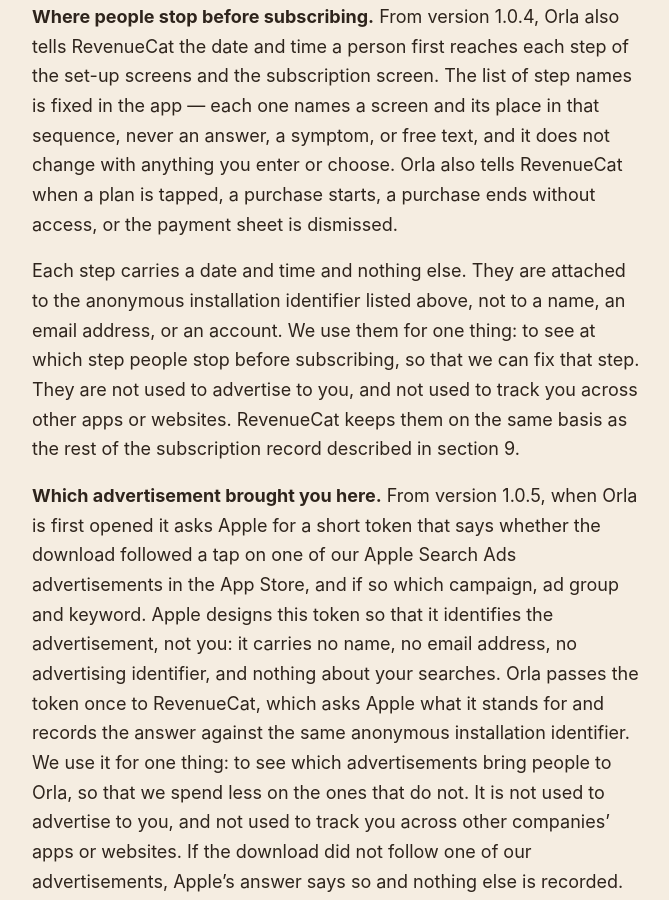
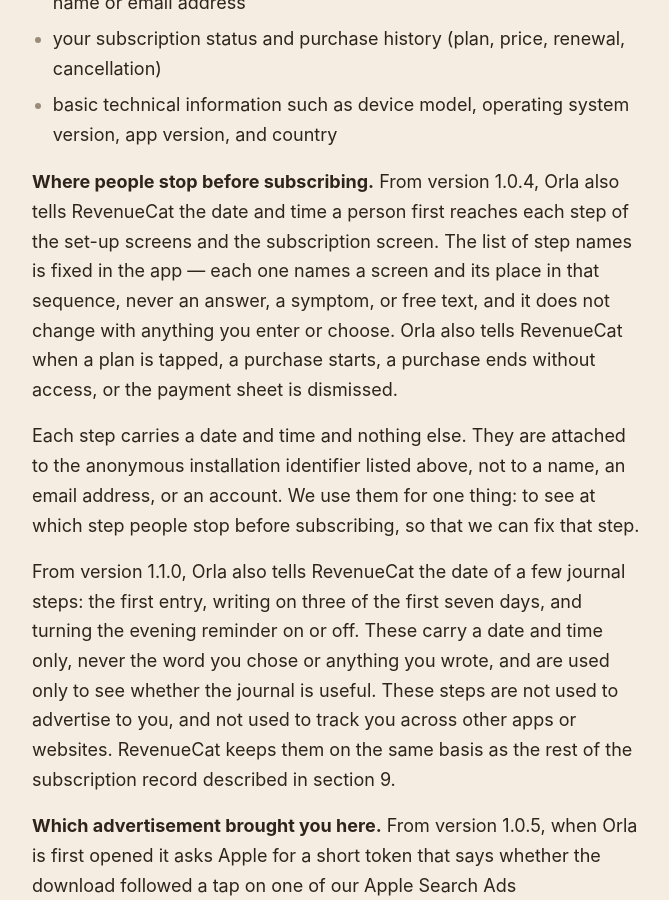
Before and after one commit to vdburger1991/tjbventures-legal, a Jekyll site: the page built from privacy.md, in a window 1280 px wide and 900 px high, scrolled down 2200 px. Shown: the whole window, without its empty margins (304-973 px from the left). Built offline with Jekyll 4.4.1, drawn with Linux system fonts in a browser that asks for light colours; some of the changed text lies outside the part shown.

Commit message:
Orla privacy: journal (1.1.0) stays on the device; journal step dates to RevenueCat
Co-Authored-By: Claude Opus 5.5 <noreply@anthropic.com>
Claude-Session: https://claude.ai/code/session_01CaP8DgXAThcwMZJt7s2KQj

```diff
--- a/privacy.md
+++ b/privacy.md
@@ -13,9 +13,11 @@ Orla runs no server that holds your health information. There is no Orla account
 
 ## 1. What you log in Orla
 
-Symptoms, severity, cycle dates, hormone therapy (type, dose, route, start and stop dates), supplements, and any notes or questions you write.
+Symptoms, severity, cycle dates, hormone therapy (type, dose, route, start and stop dates), supplements, any notes or questions you write, and your journal (the word you choose for a day and anything you write about it).
 
 **Where it is stored.** On your device, in the app's own encrypted storage, protected by iOS Data Protection and your device passcode or biometric lock.
+
+**Your journal.** From version 1.1.0, journal entries are kept in the same place, on your device only. They are never part of the PDF summary you export and never sent to us, to RevenueCat or to anyone else. You can lock them behind Face ID in Settings.
 
 **Who can see it.** You. We cannot. It is not sent to any server we operate, because we do not operate one.
 
@@ -50,7 +52,9 @@ Orla uses RevenueCat to manage App Store subscriptions. RevenueCat is one of thr
 
 **Where people stop before subscribing.** From version 1.0.4, Orla also tells RevenueCat the date and time a person first reaches each step of the set-up screens and the subscription screen. The list of step names is fixed in the app — each one names a screen and its place in that sequence, never an answer, a symptom, or free text, and it does not change with anything you enter or choose. Orla also tells RevenueCat when a plan is tapped, a purchase starts, a purchase ends without access, or the payment sheet is dismissed.
 
-Each step carries a date and time and nothing else. They are attached to the anonymous installation identifier listed above, not to a name, an email address, or an account. We use them for one thing: to see at which step people stop before subscribing, so that we can fix that step. They are not used to advertise to you, and not used to track you across other apps or websites. RevenueCat keeps them on the same basis as the rest of the subscription record described in section 9.
+Each step carries a date and time and nothing else. They are attached to the anonymous installation identifier listed above, not to a name, an email address, or an account. We use them for one thing: to see at which step people stop before subscribing, so that we can fix that step.
+
+From version 1.1.0, Orla also tells RevenueCat the date of a few journal steps: the first entry, writing on three of the first seven days, and turning the evening reminder on or off. These carry a date and time only, never the word you chose or anything you wrote, and are used only to see whether the journal is useful. These steps are not used to advertise to you, and not used to track you across other apps or websites. RevenueCat keeps them on the same basis as the rest of the subscription record described in section 9.
 
 **Which advertisement brought you here.** From version 1.0.5, when Orla is first opened it asks Apple for a short token that says whether the download followed a tap on one of our Apple Search Ads advertisements in the App Store, and if so which campaign, ad group and keyword. Apple designs this token so that it identifies the advertisement, not you: it carries no name, no email address, no advertising identifier, and nothing about your searches. Orla passes the token once to RevenueCat, which asks Apple what it stands for and records the answer against the same anonymous installation identifier. We use it for one thing: to see which advertisements bring people to Orla, so that we spend less on the ones that do not. It is not used to advertise to you, and not used to track you across other companies' apps or websites. If the download did not follow one of our advertisements, Apple's answer says so and nothing else is recorded.
 
```
Also changed, not shown: other parts of privacy.md (+1 -1 lines).
